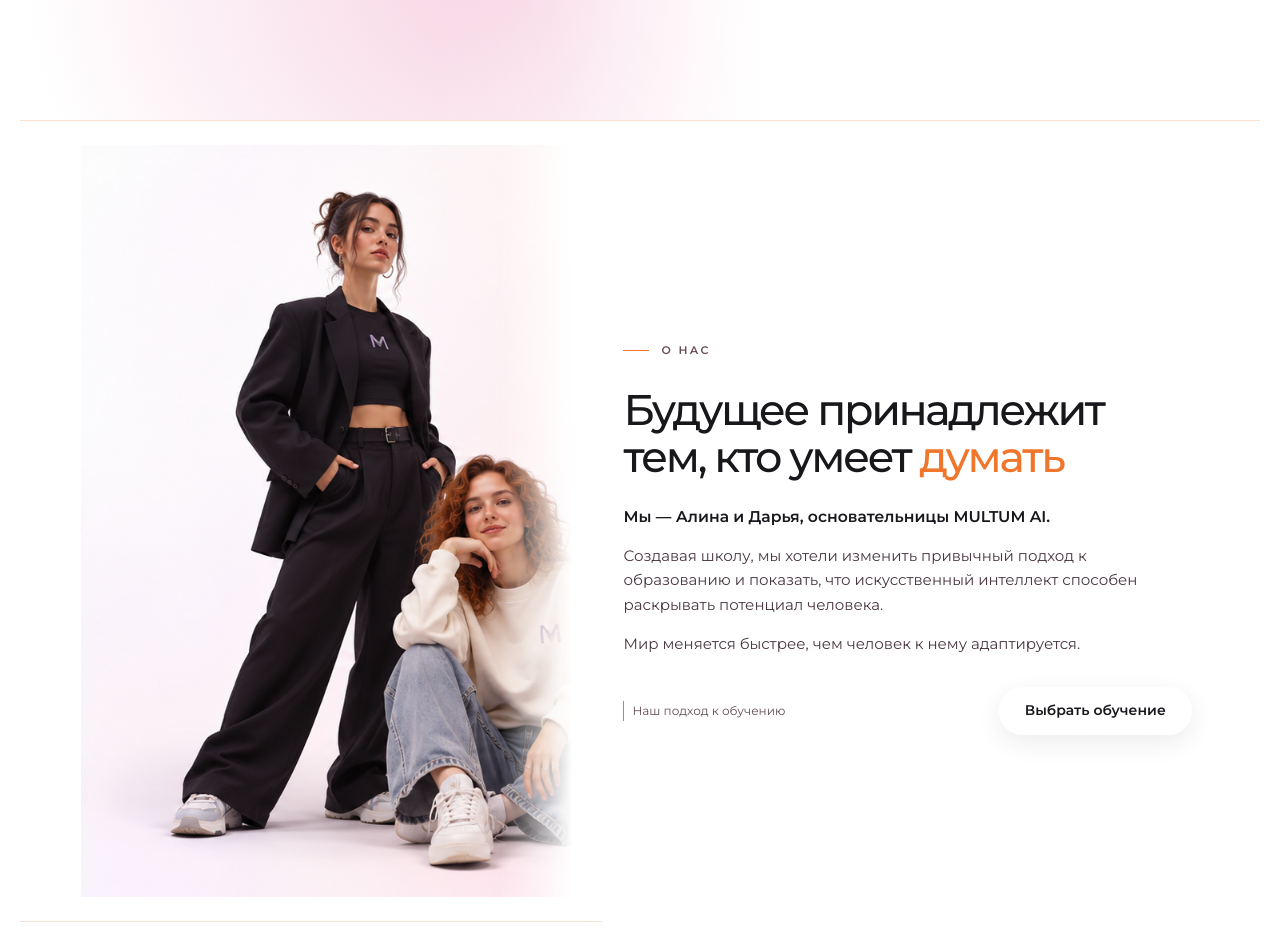
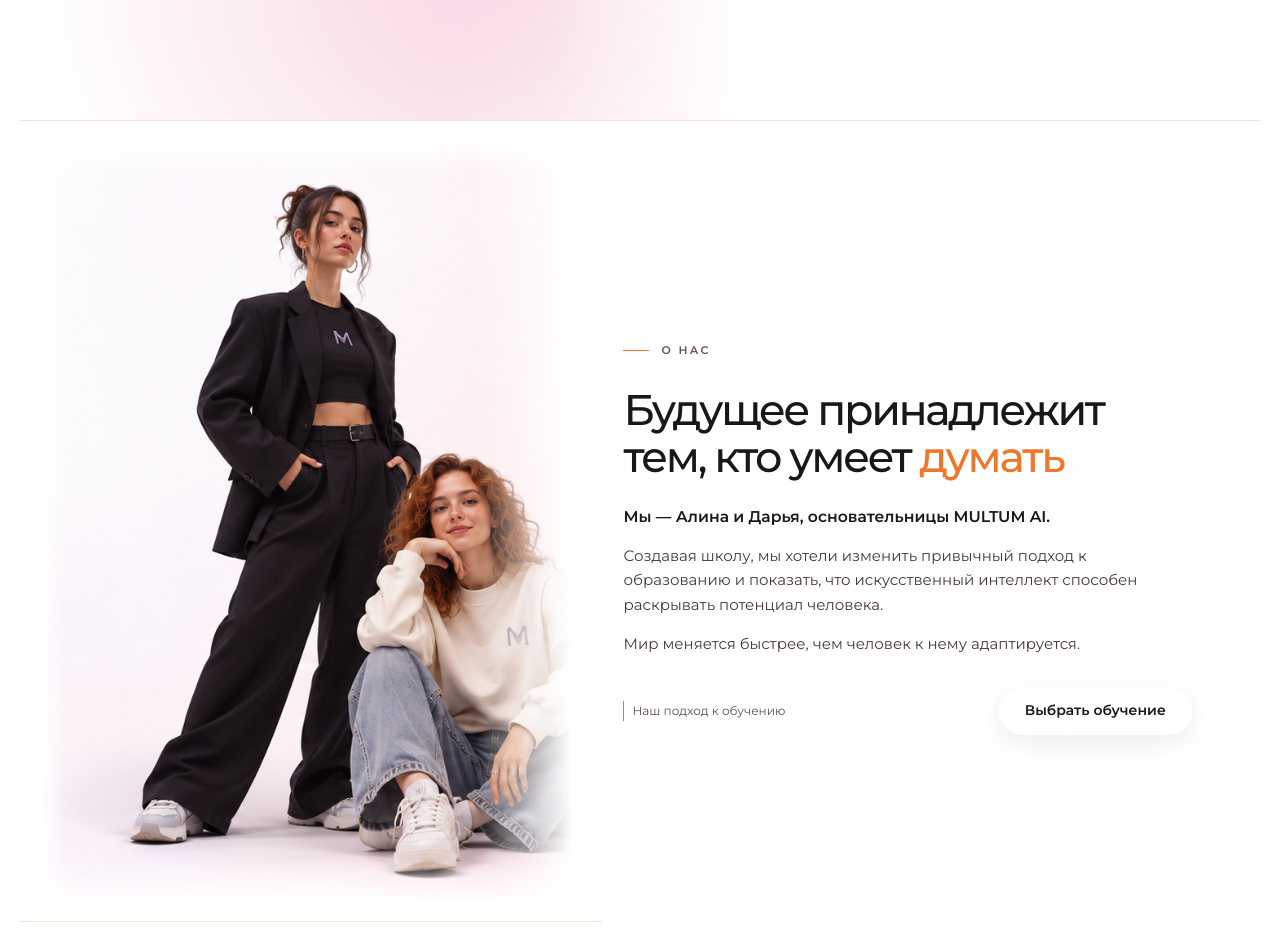
Before and after one commit to fuks19200-ctrl/09, a Next.js app: page / in a window 1280 px wide. Shown: the part 680-1616 px from the top of the page. Built offline with nearby package versions, Linux system fonts and the light colour scheme.

Commit message:
Blend founders portrait on all four edges and restore left framing

```diff
--- a/app/globals.css
+++ b/app/globals.css
@@ -1245,11 +1245,14 @@ body:has(.courses-page) { overflow-x: hidden; overflow-y: auto; }
     grid-template-columns: minmax(0,.46fr) minmax(0,.54fr);
   }
   .about-hero::before {
-    width: calc(var(--layout-edge) + (100% - 2 * var(--layout-edge) - var(--layout-gap)) * .46);
-    background-size: auto 94%;
-    background-position: left clamp(24px,4.8vw,90px) center;
-    -webkit-mask-image: linear-gradient(90deg,#000 0%,#000 87%,transparent 100%);
-    mask-image: linear-gradient(90deg,#000 0%,#000 87%,transparent 100%);
+    inset: 2% auto 2% 1.5%;
+    width: calc(var(--layout-edge) + (100% - 2 * var(--layout-edge) - var(--layout-gap)) * .46 - 1.5%);
+    background-size: auto 100%;
+    background-position: left center;
+    -webkit-mask-image: linear-gradient(90deg,transparent 0%,#000 5%,#000 82%,transparent 100%), linear-gradient(180deg,transparent 0%,#000 5%,#000 94%,transparent 100%);
+    mask-image: linear-gradient(90deg,transparent 0%,#000 5%,#000 82%,transparent 100%), linear-gradient(180deg,transparent 0%,#000 5%,#000 94%,transparent 100%);
+    -webkit-mask-composite: source-in;
+    mask-composite: intersect;
   }
   .about-hero :is(h1,h2) {
     font-size: clamp(34px,3.35vw,56px);
```
